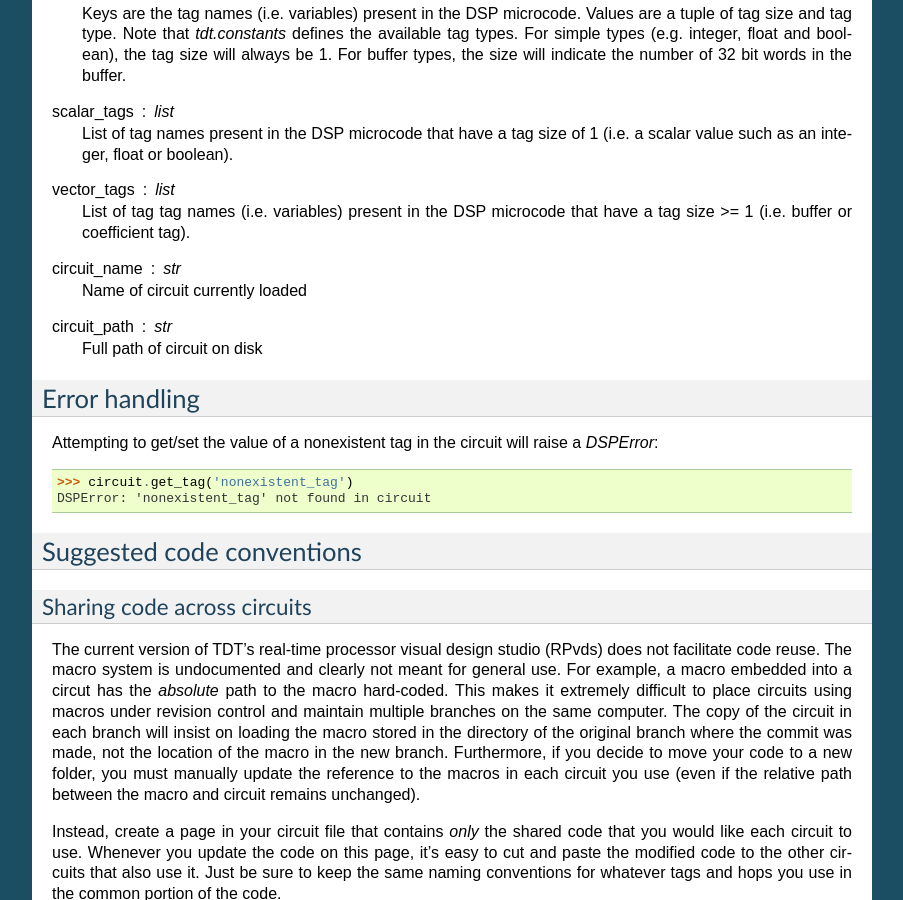
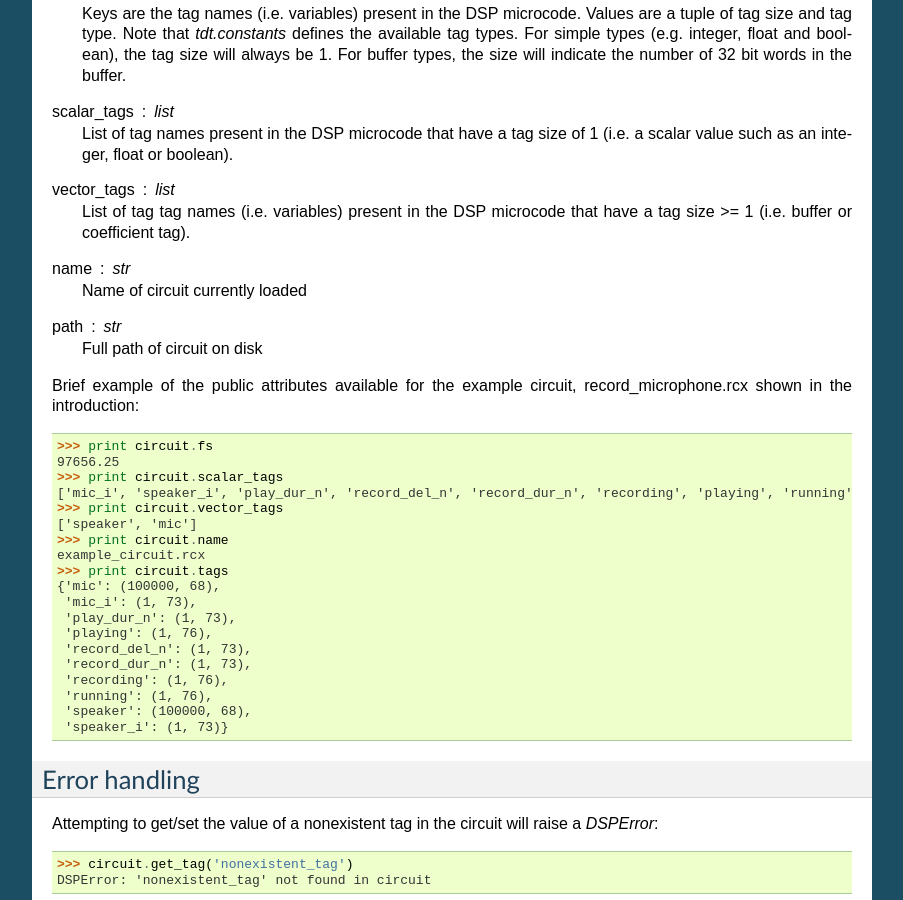
Before and after one commit to LABSN/tdtpy, a Sphinx documentation site: the page built from docs/dsp_circuit.rst, in a window 1280 px wide and 900 px high, scrolled down 1137 px. Shown: the whole window, without its empty margins (198-1101 px from the left). Built offline with Sphinx 7.4.7, drawn with Linux system fonts in a browser that asks for light colours; some of the changed text lies outside the part shown.

Commit message:
Additional updates to the documentation
* Moved API documentation for DSPCircuit into the doc for the circuit itself
* Updated DSPCircuit section to include some examples of the public attributse
  avilable.

```diff
--- a/docs/dsp_circuit.rst
+++ b/docs/dsp_circuit.rst
@@ -6,19 +6,19 @@
 >>> from tdt import DSPCircuit
 >>> circuit = DSPCircuit('acquire_neurophysiology.rcx', 'RZ5')
 
-Required parameters
--------------------
-circuit_name : path
+Parameters
+----------
+circuit_name : path (required)
     Absolute or relative path pointing to the file containing the circuit
     microcde (e.g. the \*.rcx file).
-device_name : str
+device_name : str (required)
     Target device to load the microcode to (the name will be in the format RP2,
     RX6, RX8, RZ5, RZ6, etc.).
-device_id : int
+device_id : int (optional, default=1)
     Specifies which of the two devices to load the microcode to.  Required only
     if you have more than one of the same device (e.g. two RP2 processors).  Use
     TDT's zBUSmon utility to look up the correct device ID.
-load : boolean
+load : boolean (optional, default=True)
     Load the circuit to the device when class is initialized?  True by default.
     Typically you would set it to False when you want to inspect the DSP
     microcode without actually running it.
@@ -48,10 +48,33 @@
 vector_tags : list
     List of tag tag names (i.e. variables) present in the DSP microcode that
     have a tag size >= 1 (i.e. buffer or coefficient tag).
-circuit_name : str
+name : str
     Name of circuit currently loaded
-circuit_path : str
+path : str
     Full path of circuit on disk
+
+Brief example of the public attributes available for the example circuit,
+record_microphone.rcx shown in the introduction::
+
+    >>> print circuit.fs
+    97656.25
+    >>> print circuit.scalar_tags
+    ['mic_i', 'speaker_i', 'play_dur_n', 'record_del_n', 'record_dur_n', 'recording', 'playing', 'running']
+    >>> print circuit.vector_tags
+    ['speaker', 'mic']
+    >>> print circuit.name
+    example_circuit.rcx
+    >>> print circuit.tags
+    {'mic': (100000, 68),
+     'mic_i': (1, 73),
+     'play_dur_n': (1, 73),
+     'playing': (1, 76),
+     'record_del_n': (1, 73),
+     'record_dur_n': (1, 73),
+     'recording': (1, 76),
+     'running': (1, 76),
+     'speaker': (100000, 68),
+     'speaker_i': (1, 73)}
 
 Error handling
 --------------
--- a/docs/index.rst
+++ b/docs/index.rst
@@ -226,7 +226,7 @@
         circuit.cset_tag('record_dur_n', 500, 'ms', 'n')
 
         # Compute and upload the waveform
-        t = arange(0, int(1*circuit.fs))/circuit.fs
+        t = arange(0, 1, circuit.fs**-1)
         waveform = sin(2*pi*1e3*t)
         speaker_buffer = circuit.get_buffer('speaker', 'w')
         speaker_buffer.write(waveform)
```
Also changed, not shown: other parts of docs/dsp_circuit.rst (+6 -1 lines), 1 other file.
